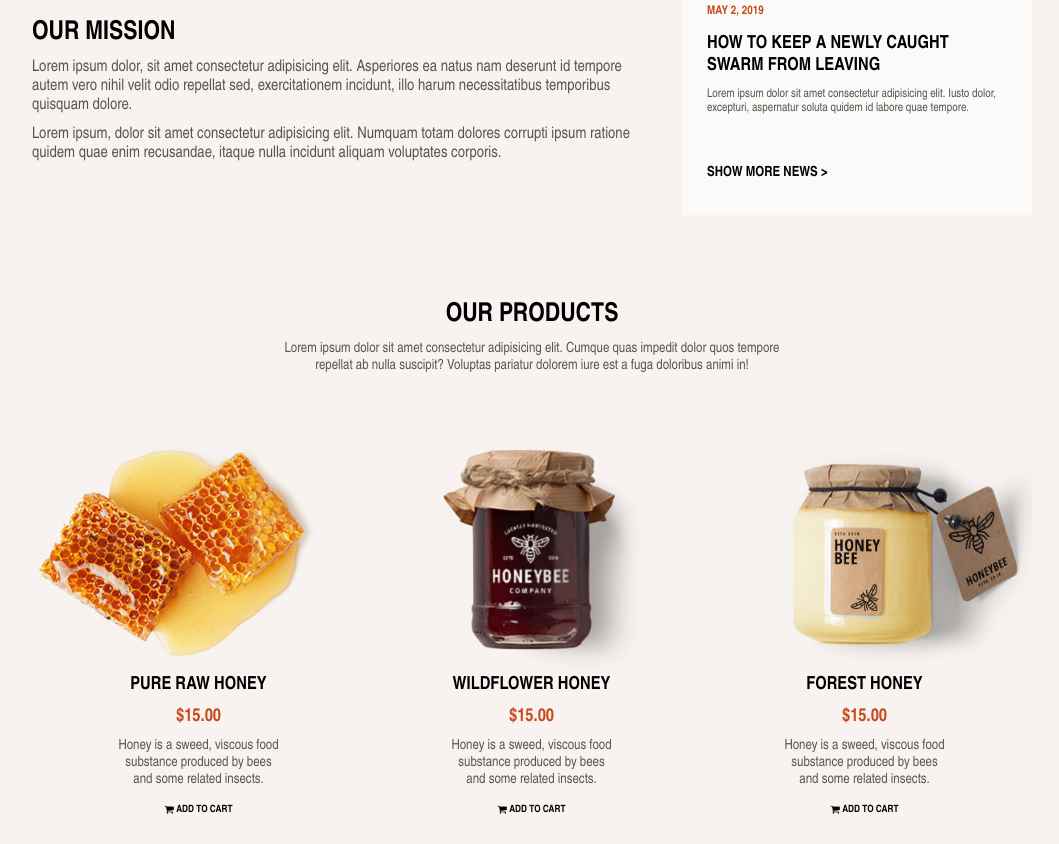
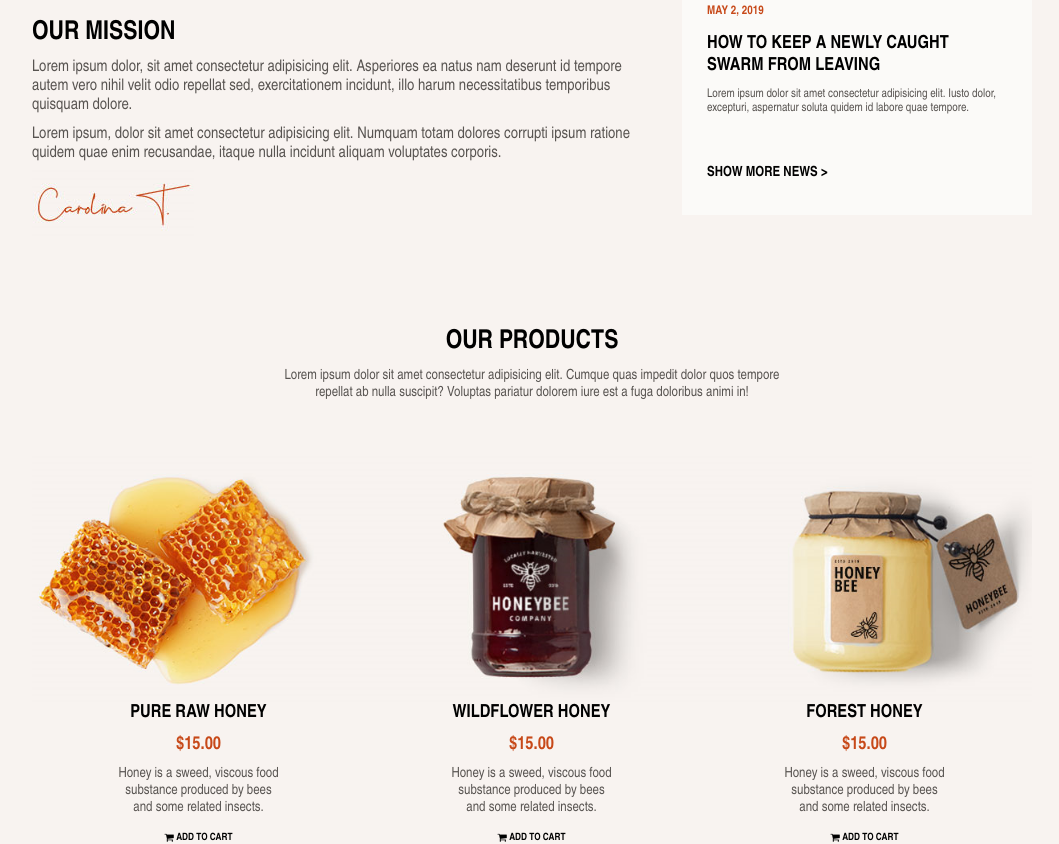
Before and after one commit to ArturasKi/7-honeybee, a website: page index.html in a window 1280 px wide. Shown: the part 1173-2017 px from the top of the page, without its empty margins (108-1167 px from the left). Before the commit the page ends 1989 px from the top, so only its background shows below. Drawn offline with Linux system fonts and the light colour scheme.

Commit message:
Added signature img

```diff
--- a/index.html
+++ b/index.html
@@ -50,6 +50,7 @@
             <p class="h-2">OUR MISSION</p>
             <p class="text-2">Lorem ipsum dolor, sit amet consectetur adipisicing elit. Asperiores ea natus nam deserunt id tempore autem vero nihil velit odio repellat sed, exercitationem incidunt, illo harum necessitatibus temporibus quisquam dolore.</p>
             <p class="text-2">Lorem ipsum, dolor sit amet consectetur adipisicing elit. Numquam totam dolores corrupti ipsum ratione quidem quae enim recusandae, itaque nulla incidunt aliquam voluptates corporis.</p>
+            <img src="./img/signature.png">
         </div>
         <div class="products">
             <h2 class="h-4">OUR PRODUCTS</h2>
```
Also changed, not shown: img/signature.png (added).
